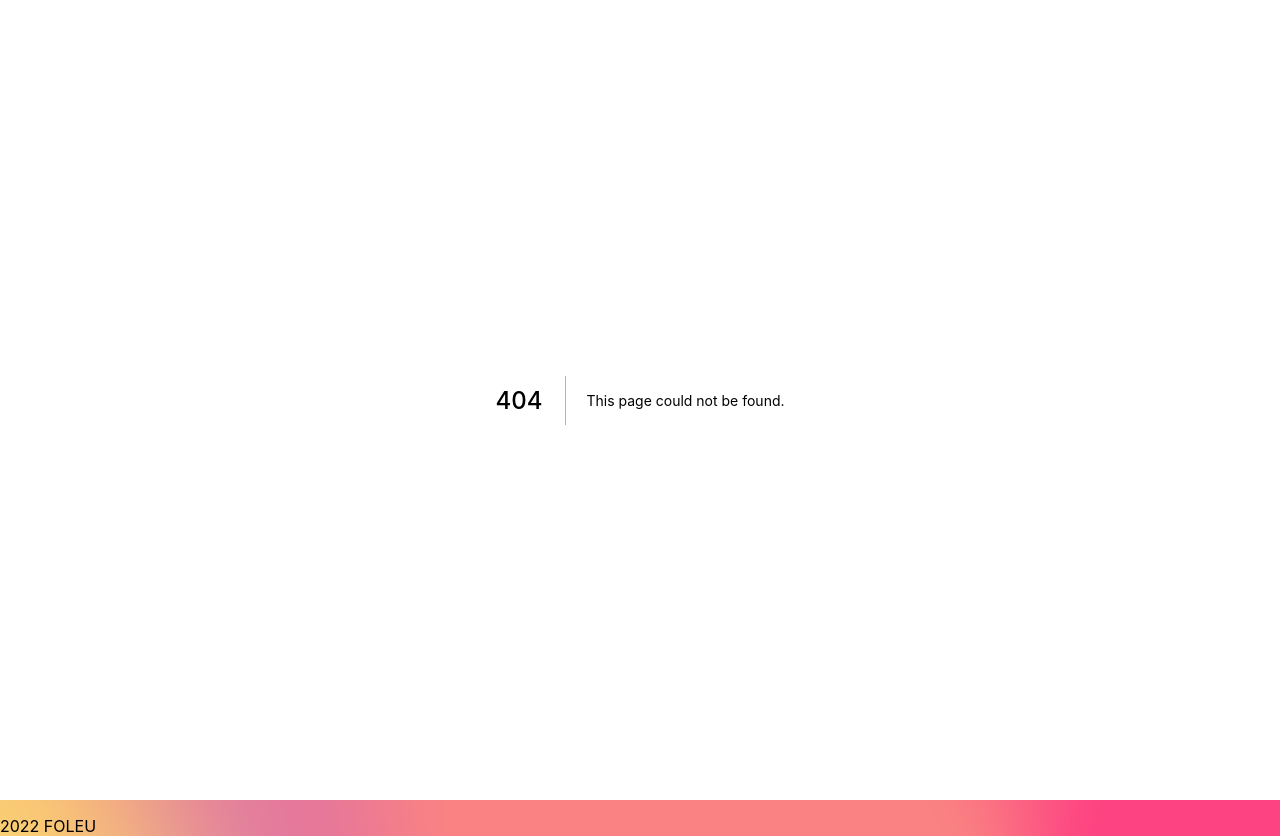
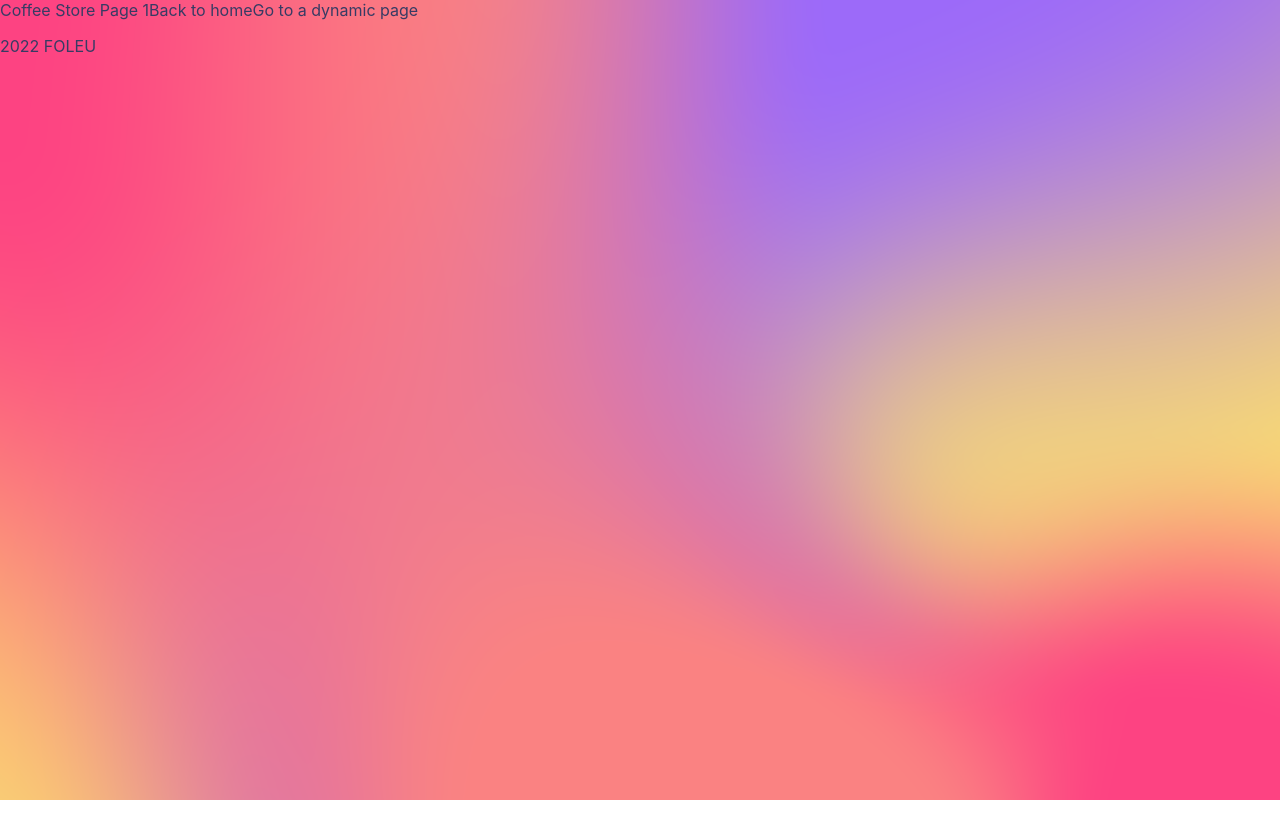
Before and after one commit to rigole/NextJS-Projects, a Next.js app in the folder shop-discoveries/: page /shop-store/1 in a window 1280 px wide. Before the commit this address had no page. After the commit the page ends 800 px from the top, so only its background shows below. Built offline with nearby package versions, Linux system fonts and the light colour scheme.

Commit message:
testing the link component

```diff
--- /dev/null
+++ b/shop-discoveries/pages/shop-store/[id].js
@@ -0,0 +1,22 @@
+import { useRouter } from "next/router"
+import Link from "next/link"
+
+const CoffeeStore = () => {
+    const router = useRouter();
+    console.log("router", router);
+    return (
+        <div>
+            Coffee Store Page {router.query.id}
+            <Link href="/">
+                <a>Back to home</a>
+            </Link>
+
+            <Link href="/shop-store/dynamic">
+                <a>Go to a dynamic page</a>
+            </Link>
+
+        </div>
+        )
+}
+
+export default CoffeeStore
```
Also changed, not shown: shop-discoveries/pages/courses/nextjs.js (added, +9 -0 lines).
